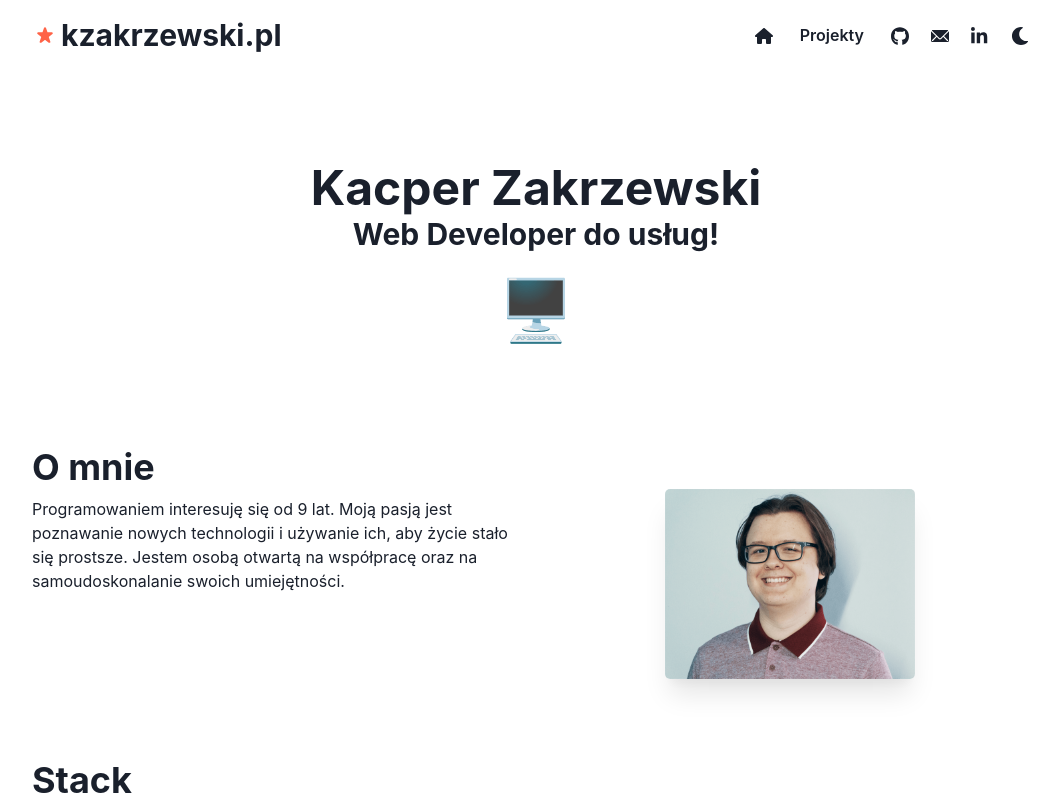
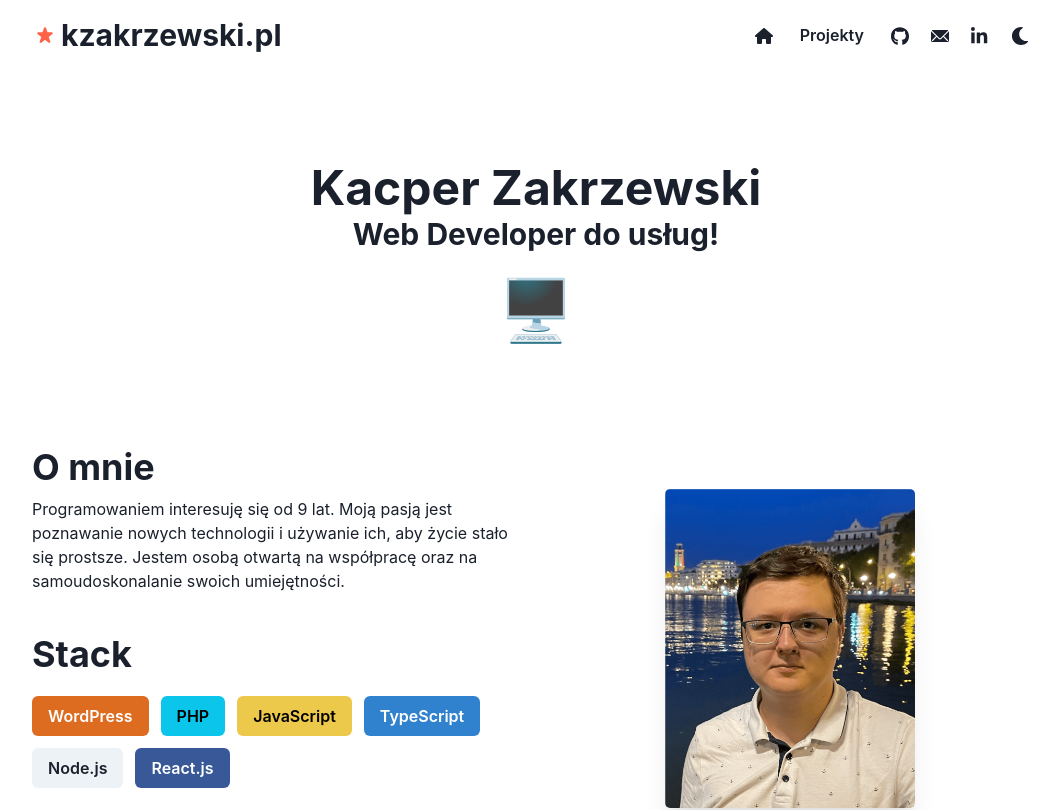
Before and after one commit to kapiziak/kzakrzewski.pl, a React (Create React App) app: page / in a window 1280 px wide. Shown: the top 810 px of the page, without its empty margins (104-1163 px from the left). Built offline with nearby package versions, Linux system fonts and the light colour scheme.

Commit message:
Changed image, and some files

```diff
--- a/src/pages/Home/Home.tsx
+++ b/src/pages/Home/Home.tsx
@@ -13,8 +13,21 @@ import EmojiSpinner from "../../components/EmojiSpinner/EmojiSpinner";
 import itsme from "../../assets/img/itsme.png";
 import BoldLink from "../../components/BoldLink/BoldLink";
 
+const ImageElement:FC = () => (
+  <Image
+    display="flex"
+    mt={{ sm: 5, md: 0 }}
+    ml="auto"
+    mr="auto"
+    borderRadius="5px"
+    src={itsme}
+    alt="Kacper Zakrzewski - to ja! :)"
+    maxWidth="50%"
+    shadow="xl"
+  />
+);
+
 const Home: FC = () => {
-
   return (
     <div className="page-wrapper">
       <Grid textAlign="center" p={3} mt={20}>
@@ -38,25 +51,17 @@ const Home: FC = () => {
               Jestem osobą otwartą na współpracę oraz na samoudoskonalanie
               swoich umiejętności.
             </Text>
-          </GridItem>
-          <GridItem>
-            <Image
-              display="flex"
-              mt={{ sm: 5, md: 0 }}
-              ml="auto"
-              mr="auto"
-              borderRadius="5px"
-              src={itsme}
-              alt="Dan Abramov"
-              maxWidth="50%"
-              shadow="xl"
-            />
-          </GridItem>
-        </Grid>
+            <Box mt={10} display={["block", "block", "none", "none"]}>
+              <ImageElement />
             </Box>
-      <Box mt={20}>
+            <Box mt={10}>
               <Heading as="h2">Stack</Heading>
-        <Flex mt={5} gap={3} wrap="wrap" justifyContent={["center", "center", "start", "start"]}>
+              <Flex
+                mt={5}
+                gap={3}
+                wrap="wrap"
+                justifyContent={["center", "center", "start", "start"]}
+              >
                 <Button colorScheme="orange">WordPress</Button>
                 <Button colorScheme="cyan">PHP</Button>
                 <Button colorScheme="yellow">JavaScript</Button>
@@ -65,10 +70,18 @@ const Home: FC = () => {
                 <Button colorScheme="facebook">React.js</Button>
               </Flex>
             </Box>
+          </GridItem>
+          <GridItem display={["none", "none", "block", "block"]}>
+            <ImageElement />
+          </GridItem>
+        </Grid>
+      </Box>
+
       <Box mt={20}>
         <Heading as="h2">Projekty</Heading>
         <Text mt={2}>
-          O moich projektach dowiesz się więcej <BoldLink to="/projects" text="tutaj" />.
+          O moich projektach dowiesz się więcej{" "}
+          <BoldLink to="/projects" text="tutaj" />.
         </Text>
       </Box>
     </div>
```
Also changed, not shown: src/assets/img/itsme.png, 1 other file (tests, documents, lock files or other folders). Lines whose indentation alone changed are shown as unchanged.
